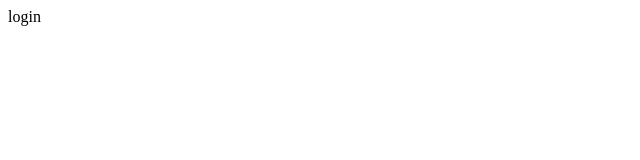
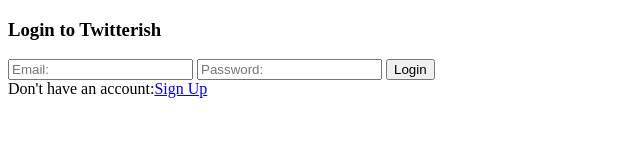
Before and after one commit to Maledor/twitter_clone, a website: page public/html/login.html in a window 1280 px wide. Shown: the whole page, without its empty margins (0-640 px from the left). Drawn offline with Linux system fonts and the light colour scheme.

Commit message:
created the login form

```diff
--- a/public/html/login.html
+++ b/public/html/login.html
@@ -1 +1,25 @@
-login
+<!DOCTYPE html>
+<html lang="en">
+  <head>
+    <meta charset="UTF-8">
+    <meta name="viewport" content="width=device-width, initial-scale=1.0">
+    <meta http-equiv="X-UA-Compatible" content="ie=edge">
+    <title>Login to Twitterish</title>
+    <link rel="stylesheet" href="/css/login.css">
+  </head>
+  <body>
+    <header>
+      <h3>Login to Twitterish</h3>
+    </header>
+    <main>
+      <form action="/login" method="GET">
+        <input type="email" name='email' placeholder="Email:">
+        <input type="password" name="password" placeholder="Password:">
+        <button type="submit">Login</button>
+      </form>
+    </main>
+    <footer>
+      Don't have an account:<a href="/signup">Sign Up</a>
+    </footer>
+  </body>
+</html>
```
